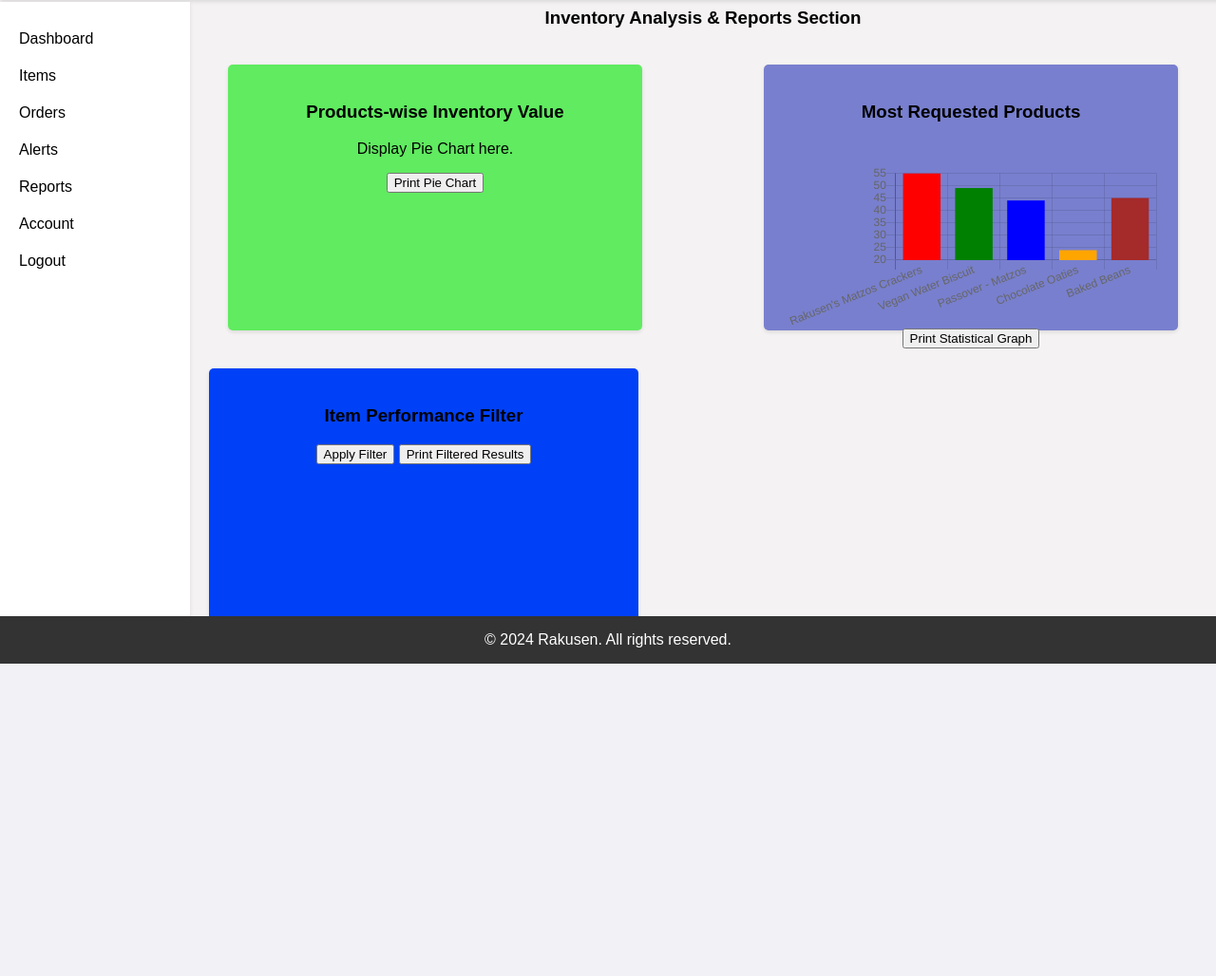
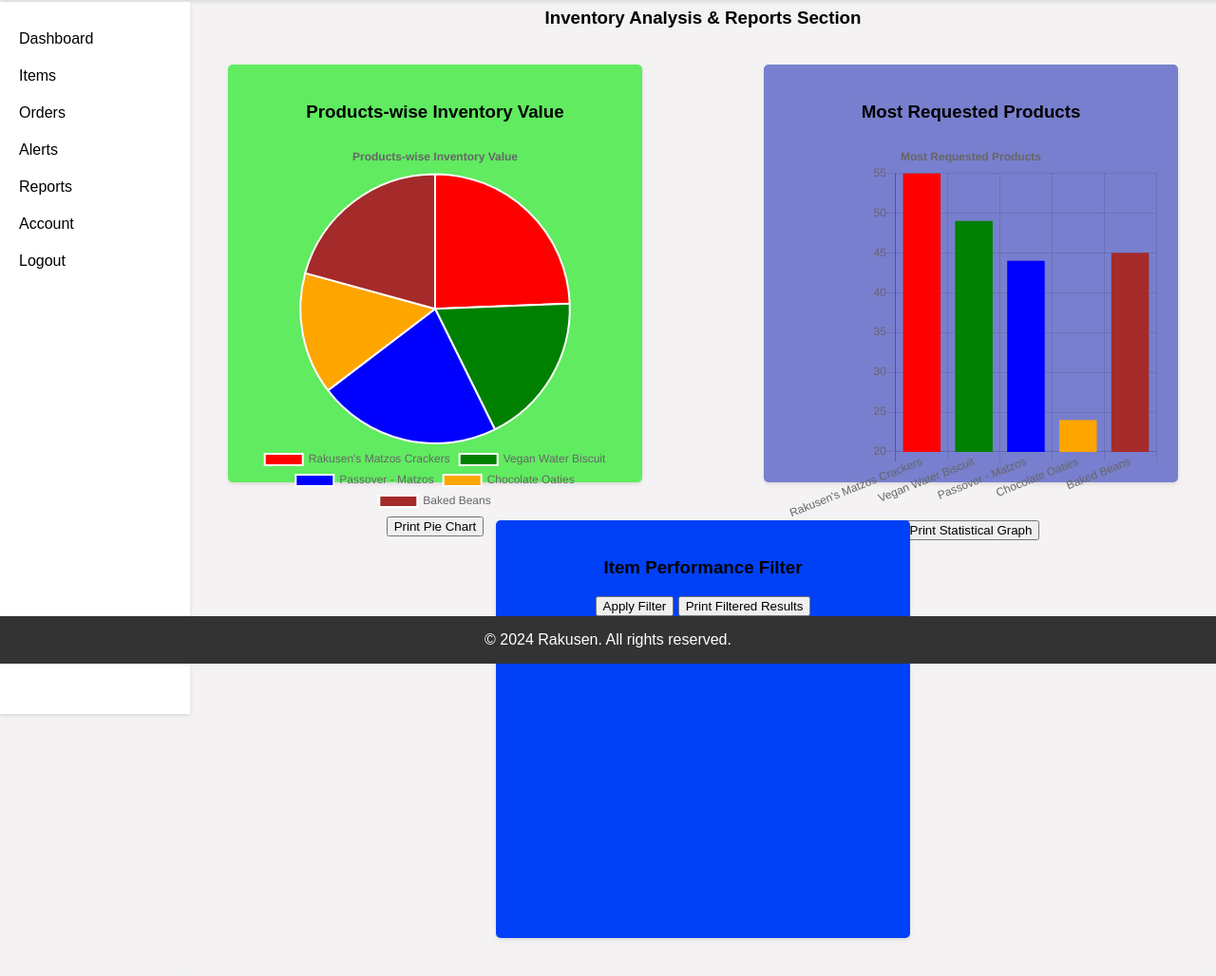
Before and after one commit to MohamedAwad22005293/Enterprise-Pro-Project, a PHP site: page /Reports.php in a window 1280 px wide. Shown: the part 101-1129 px from the top of the page at 95% size. Before the commit the page ends 800 px from the top, so only its background shows below. Run offline with PHP 8.4, Linux system fonts and the light colour scheme.

Commit message:
Enhancements include enlarging the bar chart for better visibility, introducing a pie chart and coded it to illustrate product-wise inventory value. The page now boasts interactive features, enabling users to hover over both bar and pie chart for enlargement, alongside by descriptive alt text for accessibility for users.

```diff
--- a/Prototype-Code/InDevelopment/Reports.php
+++ b/Prototype-Code/InDevelopment/Reports.php
@@ -153,7 +153,7 @@
 .statisticalgraph-box,
 .filter-box {
     width: calc(40% - 20px);
-    height: 240px;
+    height: 400px;
     margin: 20px;
 }
 
@@ -214,81 +214,75 @@
             <h3>Inventory Analysis & Reports Section</h3>
             <div class="piechart-box">
                 <h3>Products-wise Inventory Value</h3>
-                <p>Display Pie Chart here.</p>
+                <canvas id="pieChart" width="400" height="400"></canvas>
                 <button onclick="window.print()">Print Pie Chart</button>
             </div>
+
             <div class="statisticalgraph-box">
                 <h3>Most Requested Products</h3>
-                <html>
-<head>
-  <script src="https://cdnjs.cloudflare.com/ajax/libs/Chart.js/2.9.4/Chart.js"></script>
-</head>
-<body>
-
-<canvas id="myChart" style="width:100%;max-width:600px"></canvas>
-
-<script>
-  // Define the x-values (labels) for the chart, representing product names
-  const xValues = ["Rakusen's Matzos Crackers", "Vegan Water Biscuit", "Passover - Matzos", "Chocolate Oaties", "Baked Beans"];
-
-  // Define the y-values for the chart, representing the number of requests for each product
-  const yValues = [55, 49, 44, 24, 45];
-
-  // Define the colors for the bars in the chart
-  const barColors = ["red", "green", "blue", "orange", "brown"];
-
-  // Create a new Chart object, specifying the canvas element to render the chart
-  new Chart("myChart", {
-    // Set the type of chart to be a bar chart
-    type: "bar",
-
-    // Define the data for the chart
-    data: {
-      // Set the labels (x-values) for the chart
-      labels: xValues,
-
-      // Define datasets (each dataset represents a set of bars in the chart)
-      datasets: [{
-        // Set the background color for each bar
-        backgroundColor: barColors,
-
-        // Set the data values (y-values) for each bar
-        data: yValues
-      }]
-    },
-
-    // Set the options for the chart
-    options: {
-      // Configure the legend (in this case, we're hiding it)
-      legend: { display: false },
-
-      // Configure the title of the chart
-      title: {
-        // Enable the display of the title
-        display: true,
-
-      }
-    }
-  });
-</script>
-
-</body>
-</html>
-
+                <canvas id="myChart" style="width:100%;max-width:600px;height:400px"></canvas>
                 <button onclick="window.print()">Print Statistical Graph</button>
             </div>
-            </div>
+
             <div class="filter-box">
                 <h3>Item Performance Filter</h3>
                 <p></p>
                 <button onclick="applyFilter()">Apply Filter</button>
                 <button onclick="window.print()">Print Filtered Results</button>
             </div>
-            </div>
         </div>
     </div>
+
     <footer class="footer">
         <p>&copy; 2024 Rakusen. All rights reserved.</p>
     </footer>
-    </body>
-    </html>
+
+<!-- Chart.js library -->
+<script src="https://cdnjs.cloudflare.com/ajax/libs/Chart.js/2.9.4/Chart.min.js"></script>
+
+<script>
+// Data for the pie chart
+const pieChartLabels = ["Rakusen's Matzos Crackers", "Vegan Water Biscuit", "Passover - Matzos", "Chocolate Oaties", "Baked Beans"];
+const pieChartData = [200, 150, 180, 120, 170]; // Example data for inventory value
+
+// Pie chart configuration
+new Chart(document.getElementById('pieChart'), {
+    type: 'pie',
+    data: {
+        labels: pieChartLabels,
+        datasets: [{
+            label: 'Inventory Value',
+            data: pieChartData,
+            backgroundColor: ['red', 'green', 'blue', 'orange', 'brown']
+        }]
+    },
+    options: {
+        legend: { display: true, position: 'bottom' },
+        title: { display: true, text: 'Products-wise Inventory Value' }
+    }
+});
+
+// Data for the bar chart
+const xValues = ["Rakusen's Matzos Crackers", "Vegan Water Biscuit", "Passover - Matzos", "Chocolate Oaties", "Baked Beans"];
+const yValues = [55, 49, 44, 24, 45];
+const barColors = ["red", "green", "blue", "orange", "brown"];
+
+// Bar chart configuration
+new Chart(document.getElementById('myChart'), {
+    type: 'bar',
+    data: {
+        labels: xValues,
+        datasets: [{
+            backgroundColor: barColors,
+            data: yValues
+        }]
+    },
+    options: {
+        legend: { display: false },
+        title: { display: true, text: 'Most Requested Products' }
+    }
+});
+</script>
+
+</body>
+</html>
```
